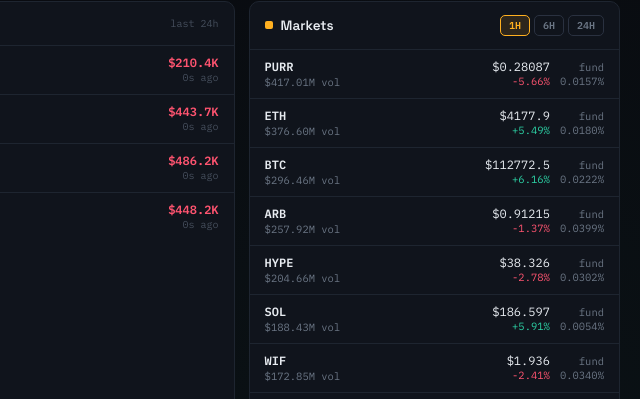
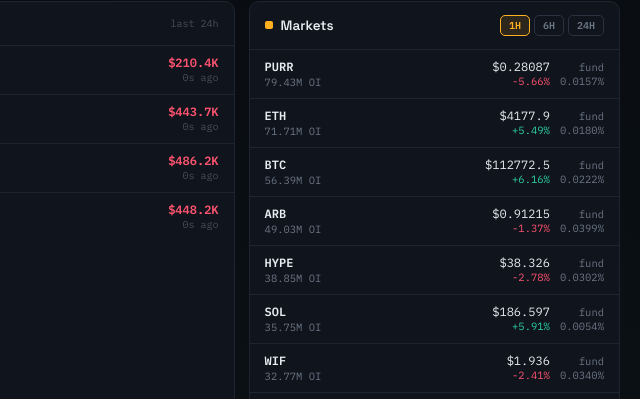
Before and after one commit to ferzerz5-lab/hyperpulse, a website: page index.html in a window 1280 px wide. Shown: the part 434-833 px from the top of the page, 640-1280 px from the left. Drawn offline with Linux system fonts and the light colour scheme; no server answers.

Commit message:
Update index.html

```diff
--- a/index.html
+++ b/index.html
@@ -336,6 +336,17 @@
     if(n >= 1e3) return sign + "$" + (n/1e3).toFixed(1) + "K";
     return sign + "$" + n.toFixed(0);
   }
+  // Same compact K/M/B scaling as fmtUSD but no $ sign — for quantities
+  // that aren't dollar amounts, like open interest (a contract count).
+  function fmtNum(n){
+    n = Number(n) || 0;
+    var sign = n < 0 ? "-" : "";
+    n = Math.abs(n);
+    if(n >= 1e9) return sign + (n/1e9).toFixed(2) + "B";
+    if(n >= 1e6) return sign + (n/1e6).toFixed(2) + "M";
+    if(n >= 1e3) return sign + (n/1e3).toFixed(1) + "K";
+    return sign + n.toFixed(0);
+  }
   function fmtPx(n){
     n = Number(n) || 0;
     if(n >= 1000) return n.toFixed(1);
@@ -546,7 +557,7 @@
       var fundPct = (Number(m.funding) * 100).toFixed(4) + "%";
       row.innerHTML =
         '<span><span class="mkt-coin">' + m.coin + '</span>' +
-          '<div class="mkt-vol">' + fmtUSD(m.day_ntl_vlm) + ' vol</div></span>' +
+          '<div class="mkt-vol">' + fmtNum(m.open_interest) + ' OI</div></span>' +
         '<span class="mkt-px">$' + fmtPx(m.mark_px) +
           '<div style="font-size:10.5px;color:' + chgColor + '">' + (chg>=0?"+":"") + chg.toFixed(2) + '%</div></span>' +
         '<span class="mkt-fund" style="color:var(--text-dim)">fund<br>' + fundPct + '</span>';
@@ -697,7 +708,13 @@
       rows.forEach(function(r){
         if(!seen[r.coin]){ seen[r.coin] = true; deduped.push(r); }
       });
-      deduped.sort(function(a,b){ return Number(b.day_ntl_vlm) - Number(a.day_ntl_vlm); });
+      // Sorted by open_interest, not day_ntl_vlm — the volume field is
+      // coming back as 0 for every row in the current data (confirmed via
+      // ?debug=1, not a query bug), which made "by volume" ordering
+      // meaningless. open_interest is reliably populated with real,
+      // varying numbers, so that's what actually orders these sensibly
+      // until the volume field starts returning real data.
+      deduped.sort(function(a,b){ return Number(b.open_interest) - Number(a.open_interest); });
       renderMarkets(deduped.slice(0, 12));
       marketsLoaded = true;
       marketsFailStreak = 0;
@@ -776,9 +793,9 @@
         coin: m.c, mark_px: m.px * (1 + rand(-0.004,0.004)),
         prev_day_px: m.px / drift,
         funding: rand(-0.0002, 0.0004),
-        day_ntl_vlm: rand(4e6, 4.2e8)
+        open_interest: rand(5e5, 8e7) // matches the real field renderMarkets now displays/sorts by
       };
-    }).sort(function(x,y){ return y.day_ntl_vlm - x.day_ntl_vlm; });
+    }).sort(function(x,y){ return y.open_interest - x.open_interest; });
     renderMarkets(rows);
   }
   function demoOverview(){
```
